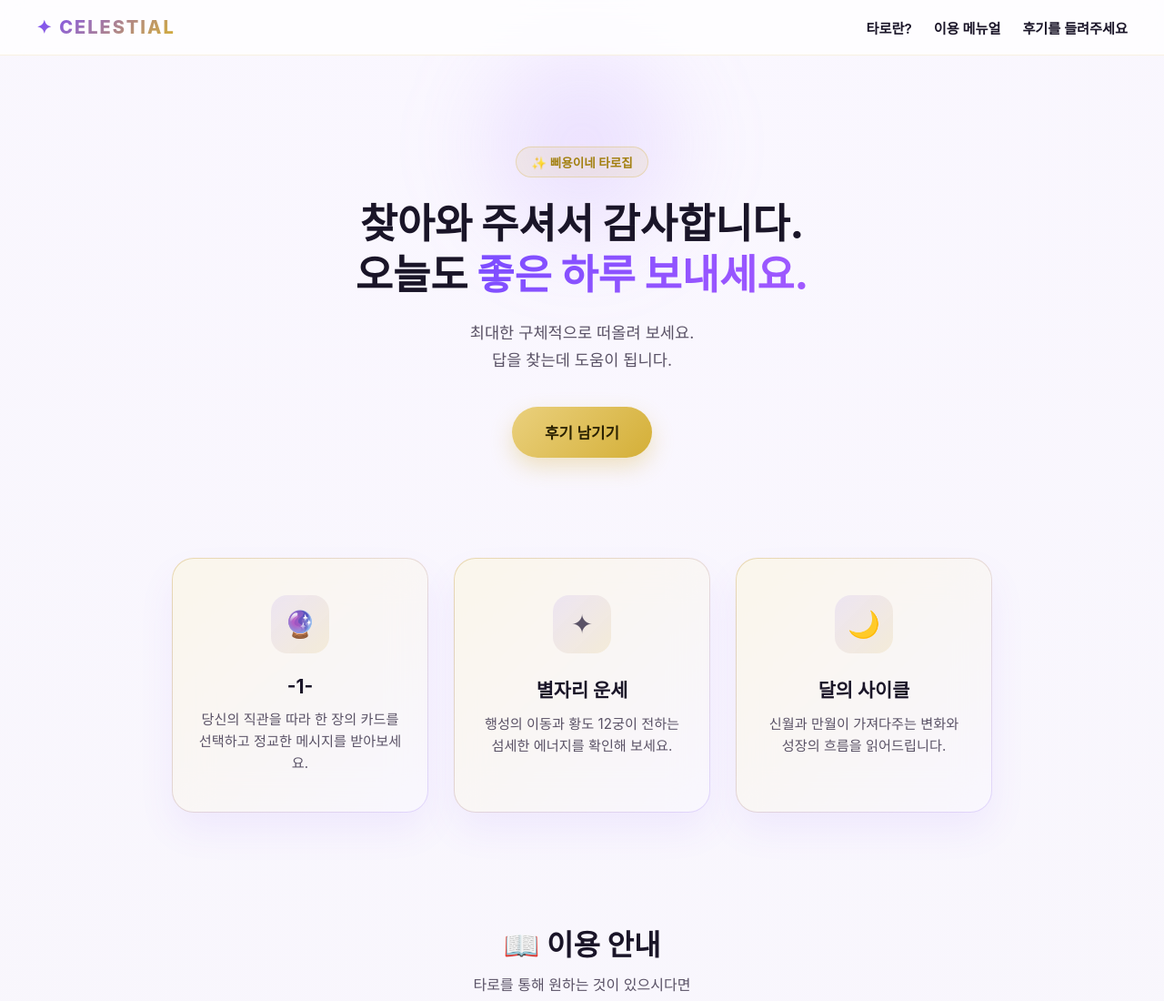
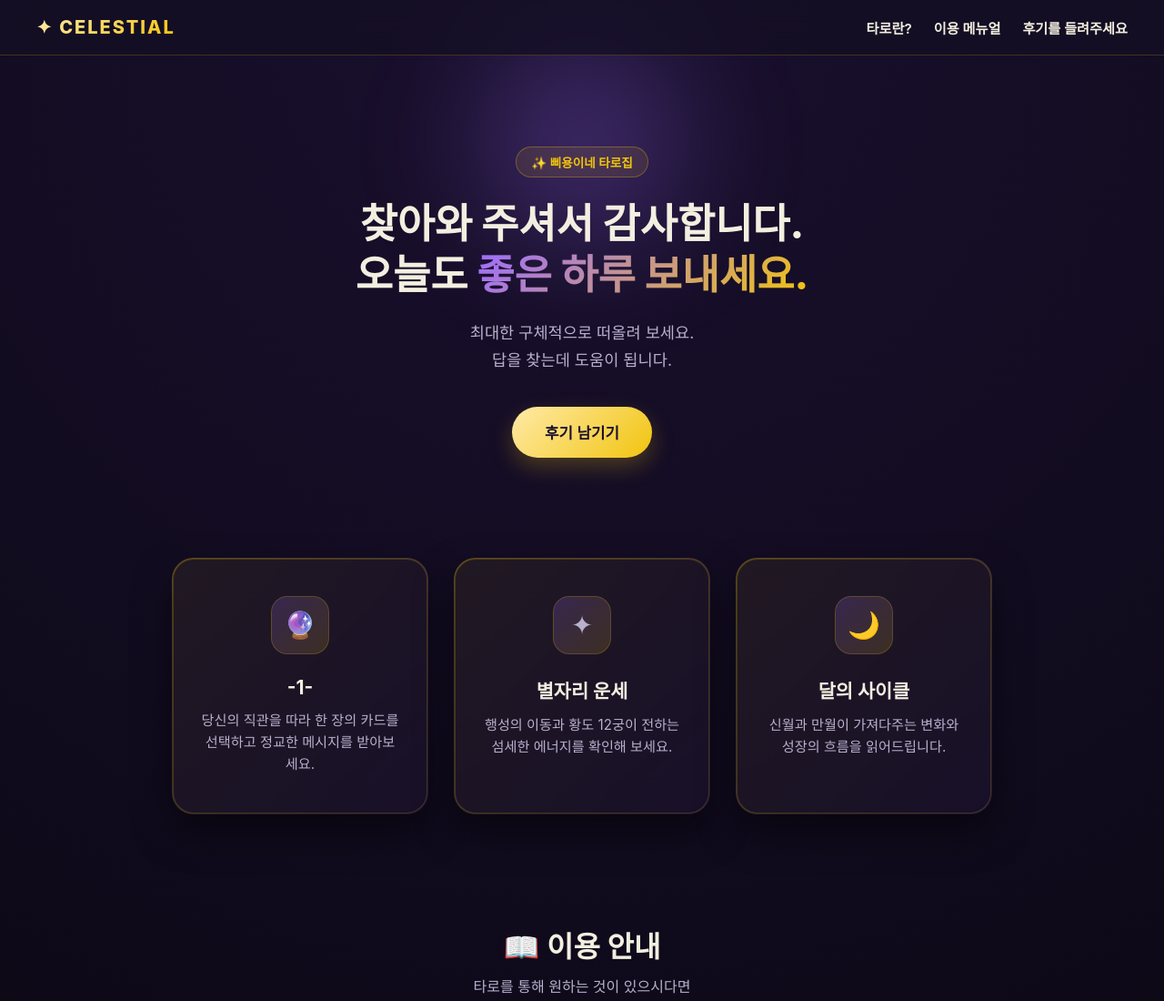
Before and after one commit to bbibbi26/TAROT, a plain HTML site: page index.html in a window 1280 px wide. Shown: the top 1100 px of the page at 91% size. Drawn offline with Linux system fonts and the light colour scheme; no server answers.

Commit message:
Revise styles for dark theme and color palette
Updated color palette to a modern dark theme with elegant colors. Adjusted various styles for consistency and improved aesthetics.

```diff
--- a/index.html
+++ b/index.html
@@ -5,28 +5,30 @@
   <meta name="viewport" content="width=device-width, initial-scale=1.0">
   <title>타로타로</title>
   <style>
-    /* 1. 현대적인 컬러 팔레트 & 변수 정의 */
+   /* 1. 현대적인 다크 & 엘레강스 컬러 팔레트 정의 */
     :root {
-      --bg-base: #F8F6FC;
-      --bg-accent: #EFEAF8;
-      --purple-main: #7C4DFF;
-      --purple-light: #B388FF;
-      --gold-main: #D4AF37;
-      --gold-light: #F3E5AB;
-      --text-heading: #1A1528;
-      --text-body: #5A5266;
-      /* 글래스모피즘 & 쉐도우 */
-      --glass-bg: rgba(255, 255, 255, 0.75);
-      --glass-border: rgba(255, 255, 255, 0.8);
-      --shadow-soft: 0 20px 40px rgba(124, 77, 255, 0.08);
-      --shadow-hover: 0 30px 60px rgba(124, 77, 255, 0.15);
+      --bg-base: #0B0813;        /* 깊은 밤하늘 느낌의 아주 어두운 남보라색 */
+      --bg-accent: #150F24;      /* 섹션 포인트를 위한 어두운 보라색 */
+      --purple-main: #9D6CFF;    /* 어두운 배경에서 밝게 빛나는 보라색 */
+      --purple-light: #C4A1FF;   /* 은은한 연보라 Highlight */
+      --gold-main: #F1C40F;      /* 선명한 선셋 골드 */
+      --gold-light: #FFEAA7;     /* 밝은 찬란한 금빛 */
+      --text-heading: #F3EFE0;   /* 눈이 편안한 밝은 크림 골드 빛 화이트 */
+      --text-body: #B8B0CC;      /* 차분한 은보라색 본문 텍스트 */
+
+      /* 글래스모피즘 & 쉐도우 (다크 모드용) */
+      --glass-bg: rgba(21, 15, 36, 0.75);
+      --glass-border: rgba(241, 196, 15, 0.2);
+      --shadow-soft: 0 20px 40px rgba(0, 0, 0, 0.5);
+      --shadow-hover: 0 30px 60px rgba(157, 108, 255, 0.25);
     }
 
     * { box-sizing: border-box; margin: 0; padding: 0; }
     html { scroll-behavior: smooth; }
     body {
       font-family: 'Pretendard', -apple-system, BlinkMacSystemFont, system-ui, Roboto, sans-serif;
-      background: radial-gradient(circle at 50% 0%, #FAF7FF 0%, var(--bg-base) 70%, var(--bg-accent) 100%);
+      /* 깊은 우주 느낌의 남색-보라 그라데이션 배경 */
+      background: radial-gradient(circle at 50% 0%, #1A102F 0%, var(--bg-base) 70%, #050308 100%);
       color: var(--text-body);
       min-height: 100vh;
       display: flex;
@@ -45,7 +47,7 @@
       background: var(--glass-bg);
       backdrop-filter: blur(16px);
       -webkit-backdrop-filter: blur(16px);
-      border-bottom: 1px solid rgba(212, 175, 55, 0.15);
+      border-bottom: 1px solid var(--glass-border);
       position: sticky;
       top: 0;
       z-index: 100;
@@ -54,7 +56,7 @@
       font-size: 1.25rem;
       font-weight: 800;
       letter-spacing: 2px;
-      background: linear-gradient(135deg, var(--purple-main), var(--gold-main));
+      background: linear-gradient(135deg, var(--gold-light), var(--gold-main));
       -webkit-background-clip: text;
       -webkit-text-fill-color: transparent;
       text-transform: uppercase;
@@ -68,7 +70,7 @@
       font-size: 0.95rem;
       transition: color 0.3s;
     }
-    nav a:hover { color: var(--purple-main); }
+    nav a:hover { color: var(--gold-main); }
 
     /* 공통 섹션 스타일 */
     section { width: 100%; max-width: 1000px; padding: 60px 20px; }
@@ -86,45 +88,47 @@
     .hero-glow {
       position: absolute; top: 20%; left: 50%;
       transform: translate(-50%, -50%);
-      width: 300px; height: 300px;
-      background: radial-gradient(circle, rgba(179, 136, 255, 0.25) 0%, rgba(255,255,255,0) 70%);
-      z-index: -1; filter: blur(40px);
+      width: 350px; height: 350px;
+      background: radial-gradient(circle, rgba(157, 108, 255, 0.35) 0%, rgba(11, 8, 19, 0) 70%);
+      z-index: -1; filter: blur(50px);
     }
     .badge {
       display: inline-flex; align-items: center; gap: 6px;
-      padding: 6px 16px; background: rgba(212, 175, 55, 0.1);
-      border: 1px solid rgba(212, 175, 55, 0.3); border-radius: 20px;
-      font-size: 0.85rem; font-weight: 600; color: #A38011; margin-bottom: 24px;
+      padding: 6px 16px; background: rgba(241, 196, 15, 0.1);
+      border: 1px solid rgba(241, 196, 15, 0.3); border-radius: 20px;
+      font-size: 0.85rem; font-weight: 600; color: var(--gold-main); margin-bottom: 24px;
     }
     .hero h1 { font-size: 2.8rem; color: var(--text-heading); margin-bottom: 20px; font-weight: 800; line-height: 1.25; }
-    .hero h1 span { background: linear-gradient(135deg, var(--purple-main) 0%, #A259FF 100%); -webkit-background-clip: text; -webkit-text-fill-color: transparent; }
+    .hero h1 span { background: linear-gradient(135deg, var(--purple-main) 0%, var(--gold-main) 100%); -webkit-background-clip: text; -webkit-text-fill-color: transparent; }
     .hero p { font-size: 1.1rem; line-height: 1.7; color: var(--text-body); }
     .btn-gold {
       margin-top: 36px; padding: 16px 36px;
-      background: linear-gradient(135deg, #EAD07D 0%, #D4AF37 100%);
-      color: #2A2100; border: none; border-radius: 50px;
+      background: linear-gradient(135deg, #FFEAA7 0%, var(--gold-main) 100%);
+      color: #1A102F; border: none; border-radius: 50px;
       font-size: 1.05rem; font-weight: 700; cursor: pointer;
-      box-shadow: 0 10px 25px rgba(212, 175, 55, 0.3); transition: all 0.3s ease;
+      box-shadow: 0 10px 25px rgba(241, 196, 15, 0.25); transition: all 0.3s ease;
     }
-    .btn-gold:hover { transform: scale(1.03); box-shadow: 0 15px 30px rgba(212, 175, 55, 0.45); }
+    .btn-gold:hover { transform: scale(1.03); box-shadow: 0 15px 35px rgba(241, 196, 15, 0.4); }
 
     /* 4. 카드 컨테이너 */
     .cards-container { display: flex; gap: 28px; justify-content: center; flex-wrap: wrap; }
     .card-wrapper {
       position: relative; border-radius: 24px; padding: 1px;
-      background: linear-gradient(135deg, rgba(212, 175, 55, 0.4), rgba(124, 77, 255, 0.15));
+      background: linear-gradient(135deg, rgba(241, 196, 15, 0.4), rgba(157, 108, 255, 0.2));
       transition: all 0.4s cubic-bezier(0.16, 1, 0.3, 1);
     }
     .card {
-      background: rgba(255, 255, 255, 0.75); backdrop-filter: blur(20px);
+      background: rgba(21, 15, 36, 0.85); backdrop-filter: blur(20px);
       border-radius: 23px; padding: 40px 28px; width: 280px; text-align: center;
       box-shadow: var(--shadow-soft); height: 100%; display: flex; flex-direction: column; align-items: center;
+      border: 1px solid var(--glass-border);
     }
     .card-wrapper:hover { transform: translateY(-10px); background: linear-gradient(135deg, var(--gold-main), var(--purple-main)); box-shadow: var(--shadow-hover); }
     .card-icon-box {
       width: 64px; height: 64px; border-radius: 18px;
-      background: linear-gradient(135deg, rgba(124, 77, 255, 0.1), rgba(212, 175, 55, 0.15));
+      background: linear-gradient(135deg, rgba(157, 108, 255, 0.2), rgba(241, 196, 15, 0.15));
       display: flex; align-items: center; justify-content: center; font-size: 1.8rem; margin-bottom: 24px;
+      border: 1px solid rgba(241, 196, 15, 0.2);
     }
     .card h3 { font-size: 1.3rem; color: var(--text-heading); margin-bottom: 12px; font-weight: 700; }
     .card p { font-size: 0.95rem; color: var(--text-body); line-height: 1.6; }
@@ -132,40 +136,40 @@
     /* 5. 이용 메뉴얼 섹션 */
     .manual-grid { display: grid; grid-template-columns: repeat(auto-fit, minmax(280px, 1fr)); gap: 20px; }
     .manual-item {
-      background: rgba(255, 255, 255, 0.6); border: 1px solid var(--glass-border);
+      background: rgba(21, 15, 36, 0.7); border: 1px solid var(--glass-border);
       border-radius: 16px; padding: 24px; backdrop-filter: blur(10px);
     }
-    .manual-step { font-size: 0.85rem; font-weight: 800; color: var(--purple-main); margin-bottom: 8px; display: block; }
+    .manual-step { font-size: 0.85rem; font-weight: 800; color: var(--gold-main); margin-bottom: 8px; display: block; }
     .manual-item h4 { font-size: 1.1rem; color: var(--text-heading); margin-bottom: 8px; }
-    .manual-item p { font-size: 0.9rem; line-height: 1.5; }
+    .manual-item p { font-size: 0.9rem; line-height: 1.5; color: var(--text-body); }
 
     /* 6. 블로그 & 리뷰 섹션 */
     .review-form {
-      background: rgba(255, 255, 255, 0.8); backdrop-filter: blur(12px);
+      background: rgba(21, 15, 36, 0.85); backdrop-filter: blur(12px);
       border-radius: 20px; padding: 24px; margin-bottom: 40px;
       box-shadow: var(--shadow-soft); border: 1px solid var(--glass-border);
     }
     .form-group { margin-bottom: 16px; }
     .form-group label { display: block; margin-bottom: 6px; font-size: 0.9rem; font-weight: 600; color: var(--text-heading); }
     .form-group input, .form-group textarea, .form-group select {
-      width: 100%; padding: 12px; border-radius: 10px; border: 1px solid #E0D9EC;
-      background: #FAF8FF; font-family: inherit; font-size: 0.95rem; outline: none;
+      width: 100%; padding: 12px; border-radius: 10px; border: 1px solid rgba(157, 108, 255, 0.3);
+      background: #150F24; color: var(--text-heading); font-family: inherit; font-size: 0.95rem; outline: none;
     }
-    .form-group input:focus, .form-group textarea:focus { border-color: var(--purple-main); }
+    .form-group input:focus, .form-group textarea:focus, .form-group select:focus { border-color: var(--gold-main); }
     .btn-submit {
-      padding: 12px 28px; background: var(--purple-main); color: white;
-      border: none; border-radius: 30px; font-size: 0.95rem; font-weight: 700; cursor: pointer; transition: background 0.3s;
+      padding: 12px 28px; background: linear-gradient(135deg, var(--purple-main), #7C4DFF); color: white;
+      border: none; border-radius: 30px; font-size: 0.95rem; font-weight: 700; cursor: pointer; transition: all 0.3s;
     }
-    .btn-submit:hover { background: #6832F0; }
+    .btn-submit:hover { opacity: 0.9; transform: translateY(-2px); }
 
     .reviews-list { display: grid; grid-template-columns: repeat(auto-fit, minmax(300px, 1fr)); gap: 20px; }
     .review-card {
-      background: rgba(255, 255, 255, 0.7); border-radius: 16px; padding: 20px;
+      background: rgba(21, 15, 36, 0.75); border-radius: 16px; padding: 20px;
       border: 1px solid var(--glass-border); box-shadow: var(--shadow-soft);
     }
     .review-header { display: flex; justify-content: space-between; align-items: center; margin-bottom: 10px; }
     .review-author { font-weight: 700; color: var(--text-heading); }
-    .review-stars { color: #FFB800; font-size: 0.9rem; }
+    .review-stars { color: var(--gold-main); font-size: 0.9rem; }
     .review-text { font-size: 0.95rem; line-height: 1.5; color: var(--text-body); }
   </style>
 </head>
```
